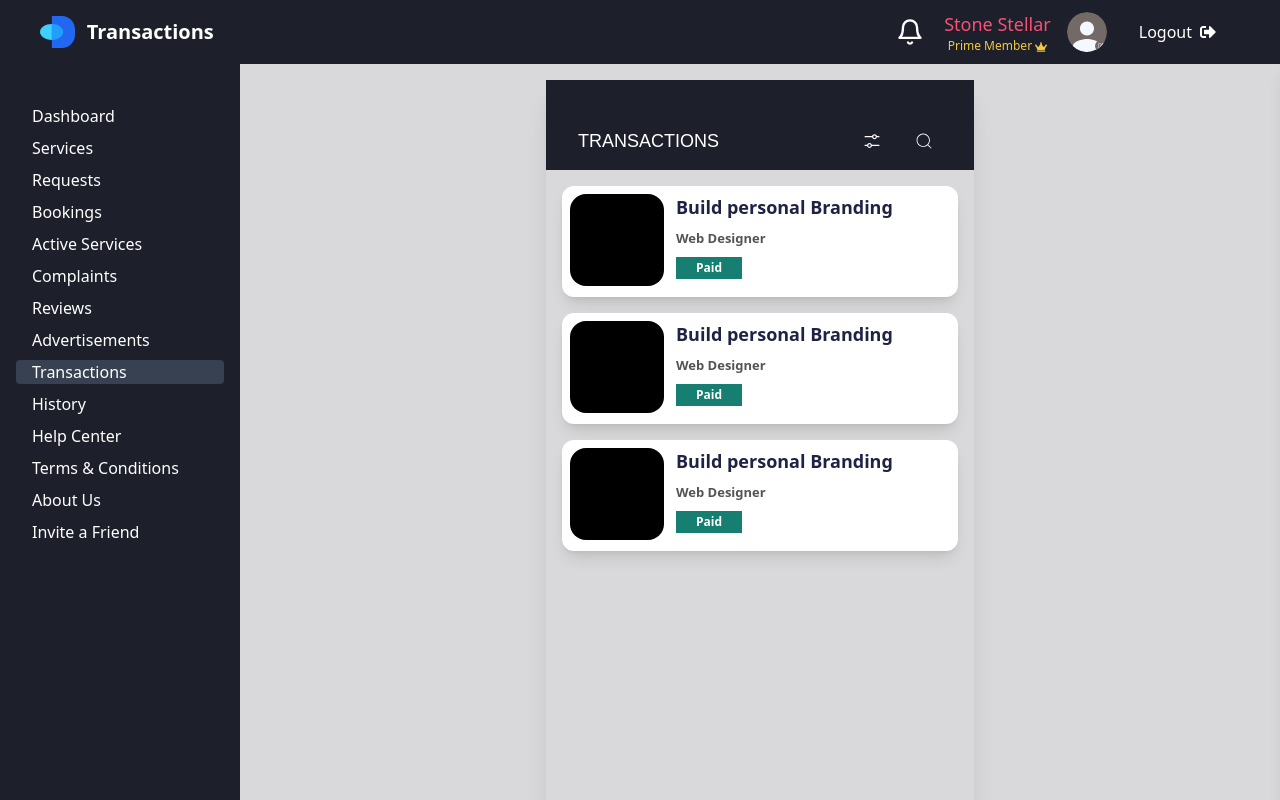
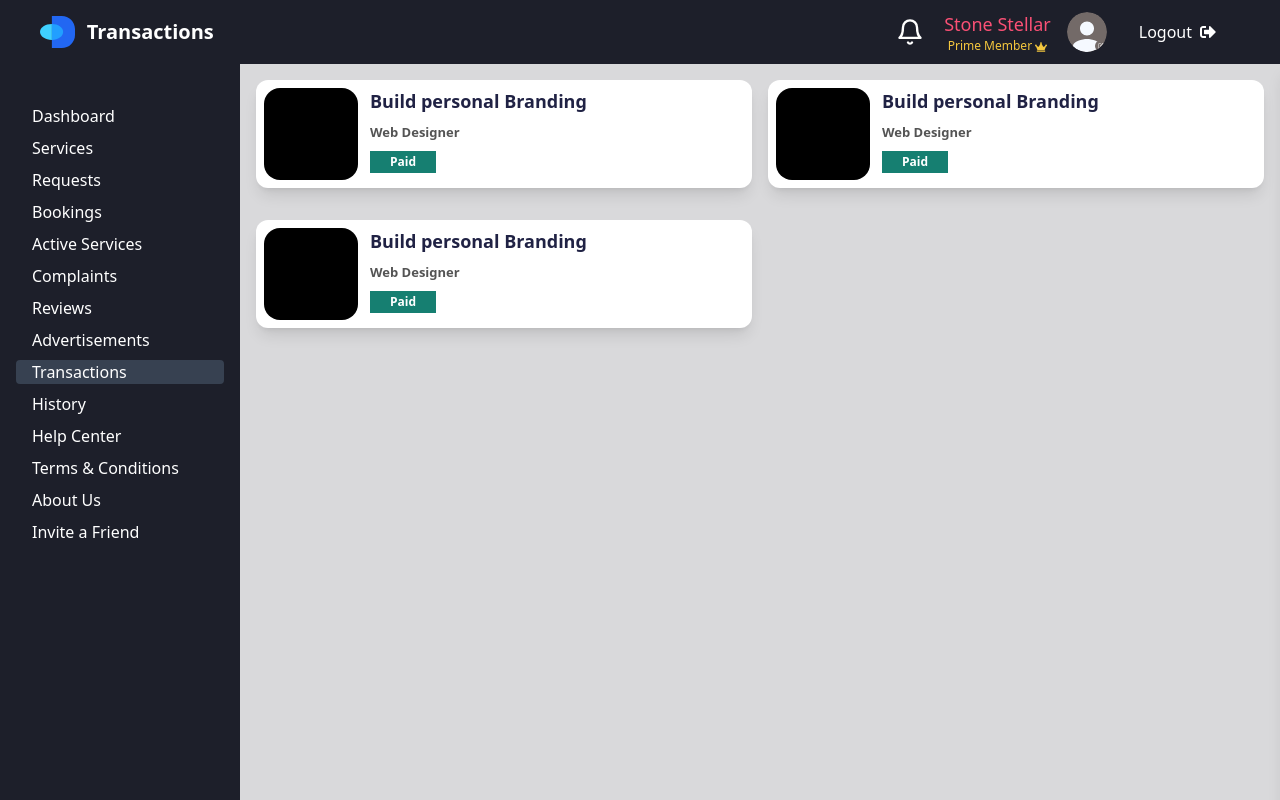
Before and after one commit to JaseelaAlimahamed/ServiceConnectProviderUI, a React (Vite) app: page /transactions in a window 1280 px wide. Shown: the top 800 px of the page. Built offline with nearby package versions, Linux system fonts and the light colour scheme; sample sign-in values are in the browser's storage.

Commit message:
Update Transaction component

```diff
--- a/src/components/serviceProviderTransactions/CardComponent.jsx
+++ /dev/null
@@ -1,29 +0,0 @@
-import React from 'react';
-import { CiSearch } from 'react-icons/ci';
-import { VscSettings } from 'react-icons/vsc';
-
-const CardComponent = ({ Head, children }) => {
-  return (
-    <div className="w-full md:w-[428px] h-[926px] mx-auto bg-light-gray shadow-xl overflow-hidden">
-      <div className="bg-dark-gray text-primary p-4 h-[90px] flex items-center justify-between">
-        <h2 className="text-lg font-heading mt-8 ml-4">{Head}</h2>
-        <div className="flex space-x-4 mr-4">
-          <button className="p-2 rounded-full hover:bg-gray-300">
-            <VscSettings className="w-5 h-5 text-primary mt-8" />
-          </button>
-          <button className="p-2 rounded-full hover:bg-gray-300">
-            <CiSearch className="w-5 h-5 text-primary mt-8" />
-          </button>
-        </div>
-      </div>
-
-      <div className="p-4 bg-light-gray space-y-8">
-      {children}
-
-
-      </div>
-    </div>
-  );
-};
-
-export default CardComponent;
--- a/src/components/serviceProviderTransactions/TransactionCardComponent.jsx
+++ b/src/components/serviceProviderTransactions/TransactionCardComponent.jsx
@@ -1,29 +1,37 @@
-import React from "react"
+import React from "react";
 
-const TransactionCardComponent =({details})=>{
-
-    return(
-        <div>
-           { details.map((filteredDetails,index)=>(
-            <div key={index} className="h-[111px] w-full md:w-[378] bg-primary shadow-lg mb-4 rounded-xl">
+const TransactionCardComponent = ({ details }) => {
+  return (
+    <div className="grid grid-cols-1 md:grid-cols-2 gap-4">
+      {details.map((filteredDetails, index) => (
+        <div
+          key={index}
+          className="h-auto w-full bg-primary shadow-lg mb-4 rounded-xl"
+        >
           <div className="flex p-2">
             {filteredDetails.img ? (
               <div className="w-[94px] h-[92px] overflow-hidden mr-3 rounded-2xl">
-                <img src={filteredDetails.img} className="w-full h-full object-cover " />
+                <img
+                  src={filteredDetails.img}
+                  className="w-full h-full object-cover"
+                  alt="transaction"
+                />
               </div>
             ) : (
               <div className="w-[94px] h-[92px] rounded-2xl bg-secondary overflow-hidden mr-3"></div>
-            )
-        }
+            )}
             <div className="flex-col items-start space-y-2">
-                <div className="text-[18px] font-semibold  text-heading_blck">
-                    {filteredDetails.title} </div>
-            <div className="font-input font-bold text-[13px] text-para_grey">{filteredDetails.job}</div>
-            <button className="w-[66px] h-[22px] font-bold text-center font-Mulish text-[12px] text-primary bg-button-green hover:bg-[#145d58] ">{filteredDetails.status}</button>
+              <div className="text-[18px] font-semibold text-heading_blck">
+                {filteredDetails.title}
+              </div>
+              <div className="font-input font-bold text-[13px] text-para_grey">
+                {filteredDetails.job}
+              </div>
+              <button className="w-[66px] h-[22px] font-bold text-center font-Mulish text-[12px] text-primary bg-button-green hover:bg-[#145d58]">
+                {filteredDetails.status}
+              </button>
             </div>
           </div>
-
-
         </div>
       ))}
     </div>
--- a/src/components/serviceProviderTransactions/TransactionComponent.jsx
+++ b/src/components/serviceProviderTransactions/TransactionComponent.jsx
@@ -1,9 +1,7 @@
 import React from "react";
-import CardComponent from "./CardComponent";
 import TransactionCardComponent from "./TransactionCardComponent"
 
 const TransactionComponent = () => {
-  const head = "TRANSACTIONS";
   const details =[
     {
     title :"Build personal Branding",
@@ -28,9 +26,10 @@ const TransactionComponent = () => {
   return (
     <div>
 
-        <CardComponent Head={head} >
-        <TransactionCardComponent details={details}/>
-        </CardComponent>
+
+    <TransactionCardComponent details={details} />
+
+
       </div>
 
   );
--- a/src/pages/Transations/TransactionsPage.jsx
+++ b/src/pages/Transations/TransactionsPage.jsx
@@ -3,8 +3,10 @@ import TransactionComponent from '../../components/serviceProviderTransactions/T
 
 function TransactionsPage() {
   return (
-    <div>
-      <TransactionComponent/>
+    <div className='min-h-screen bg-light-grey'>
+
+      <TransactionComponent />
+
     </div>
   )
 }
```
Lines whose indentation alone changed are shown as unchanged.
